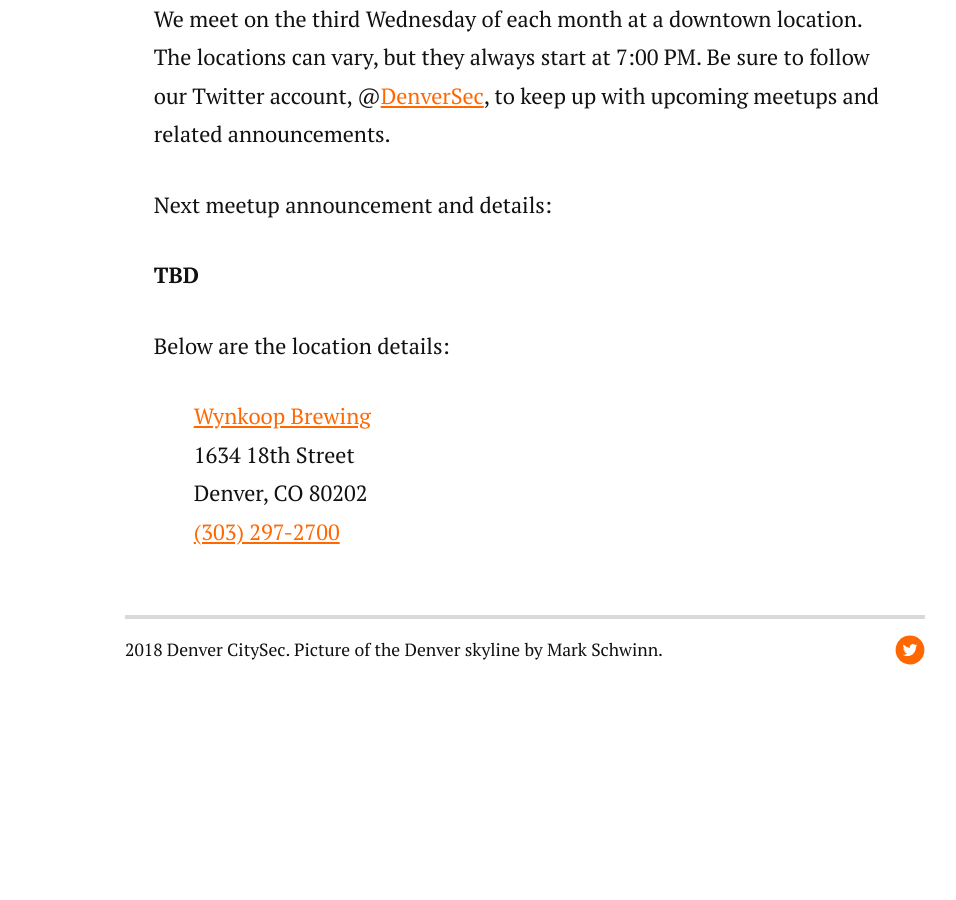
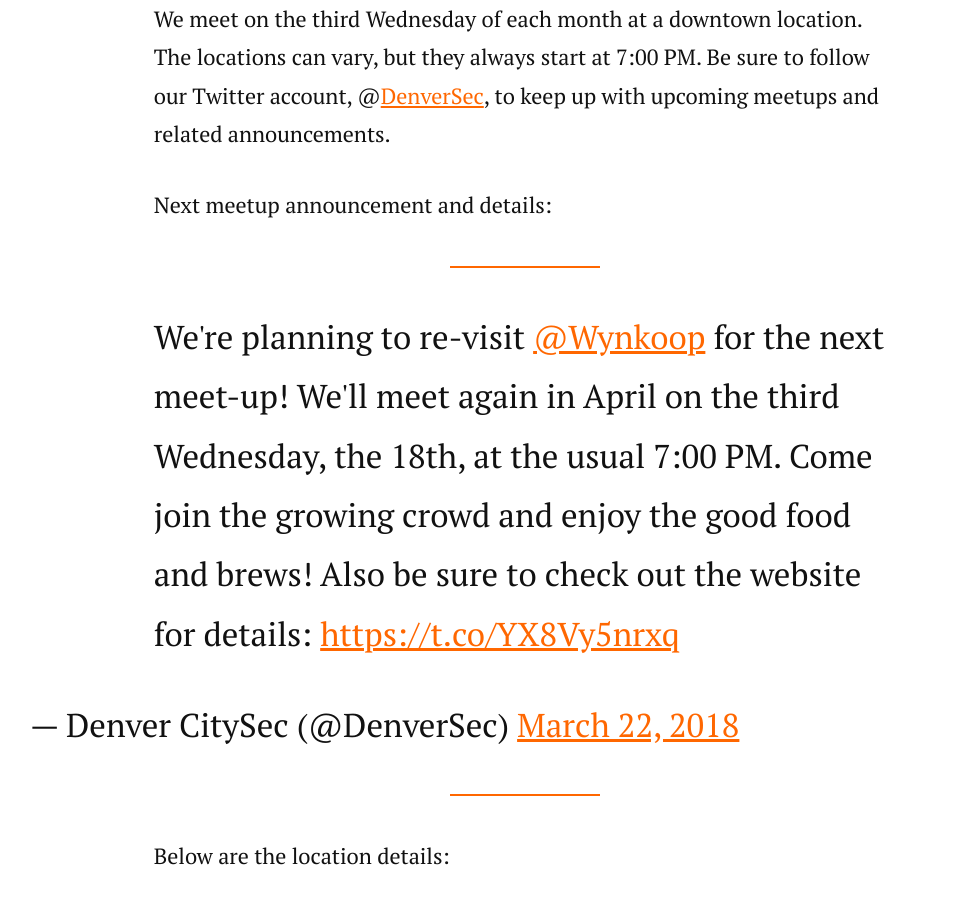
Before and after one commit to denversec/denversec.github.io, a Jekyll site: the page built from index.html, in a window 1280 px wide and 900 px high, scrolled down 797 px. Shown: the whole window, without its empty margins (115-1071 px from the left). Built offline with Jekyll 4.4.1, drawn with Linux system fonts in a browser that asks for light colours; nearby versions of some CDN libraries; comment, search, counter and statistics services are not loaded; before the commit the page ends 1504 px from its top, so only the background shows below that.

Commit message:
Add latest meetup tweet

```diff
--- a/index.html
+++ b/index.html
@@ -12,7 +12,8 @@
 	<p>We meet on the third Wednesday of each month at a downtown location. The locations can vary, but they always start at 7:00 PM. Be sure to follow our Twitter account, @<a href="https://twitter.com/DenverSec" target="_blank">DenverSec</a>, to keep up with upcoming meetups and related announcements.</p>
   <p>Next meetup announcement and details:</p>
   <p>
-    <b>TBD</b>
+    <blockquote class="twitter-tweet" data-lang="en"><p lang="en" dir="ltr">We&#39;re planning to re-visit <a href="https://twitter.com/Wynkoop?ref_src=twsrc%5Etfw">@Wynkoop</a> for the next meet-up! We&#39;ll meet again in April on the third Wednesday, the 18th, at the usual 7:00 PM. Come join the growing crowd and enjoy the good food and brews! Also be sure to check out the website for details: <a href="https://t.co/YX8Vy5nrxq">https://t.co/YX8Vy5nrxq</a></p>&mdash; Denver CitySec (@DenverSec) <a href="https://twitter.com/DenverSec/status/976687749381087232?ref_src=twsrc%5Etfw">March 22, 2018</a></blockquote>
+    <script async src="https://platform.twitter.com/widgets.js" charset="utf-8"></script>
   </p>
   <p>Below are the location details:</p>
   <p class="meetup-details">
```
